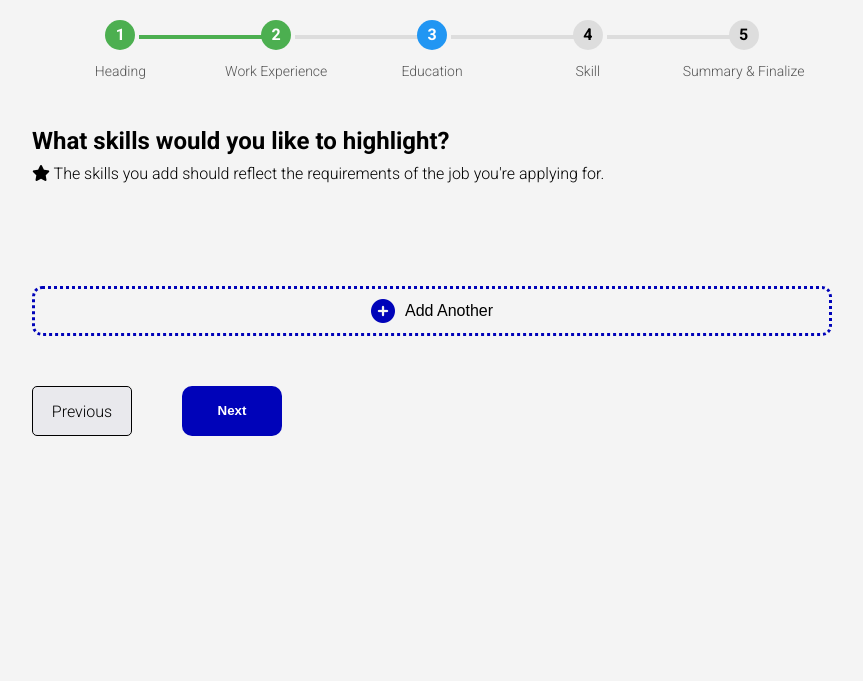
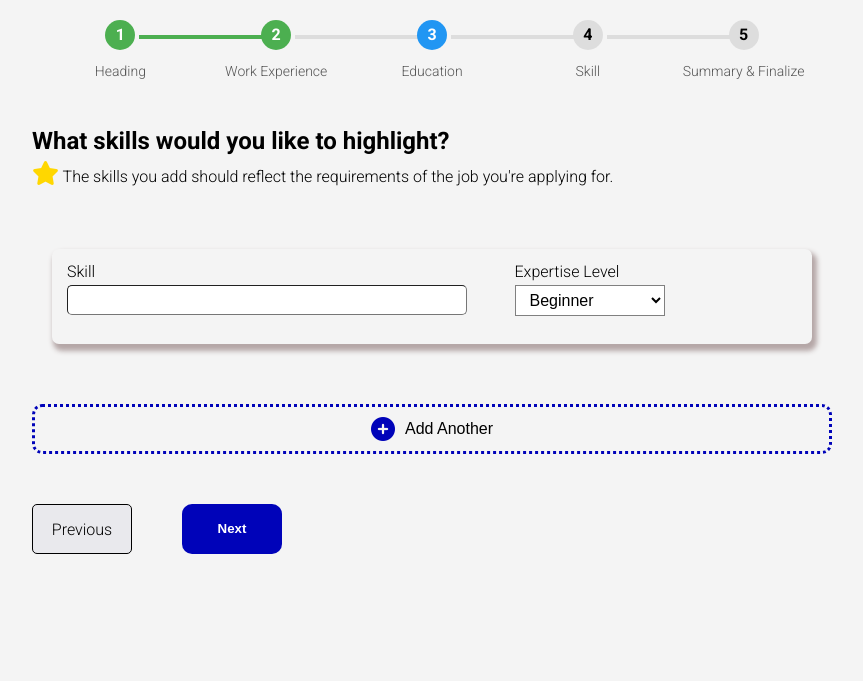
Before and after one commit to EchoDeep27/online-resume-builder, a Flask app: page /resume/section/skill in a window 1280 px wide. Shown: the top 681 px of the page, without its empty margins (208-1071 px from the left). Run offline with Flask 3, Linux system fonts and the light colour scheme.

Commit message:
feat: Added Skill-section page and cached mechanism

```diff
--- a/app.py
+++ b/app.py
@@ -176,9 +176,9 @@ def template_page():
     return render_template("template-uploader.html")
 
 
-
-
-#  Sections of a Resume pages
+# =============================================
+#  Render Page APIs for Resume section pages
+# =============================================
 @app.route("/resume/section/heading",  methods=["GET"])
 def render_heading_page():
     return render_template("header-resume.html")
--- a/static/css/main.css
+++ b/static/css/main.css
@@ -170,6 +170,22 @@ input[type="checkbox"] {
     background-color: #aa2121;
 }
 
+
+
+/* Font Awesome Icon styles */
+
+i.fa-star {
+    color: gold;
+    font-size: 1.5rem;
+}
+
+.remove-form-btn i {
+    color: var(--danger-color);
+    font-size: 1.5rem;
+    padding: 0;
+    margin: 0;
+}
+
 /* Fade out animation (used in remove button of resume' sections forms */
 .fade-out {
     animation: fadeOut 0.3s ease-out;
--- a/static/css/skill-section.css
+++ b/static/css/skill-section.css
@@ -15,15 +15,20 @@
     box-sizing: border-box;
 }
 
+.skill-form-wrapper {
+    margin-bottom: 20px;
+    position: relative;
+}
 
 .skill-form {
-    margin: 30px 0;
+    /* margin: 30px 0; */
     display: grid;
-    grid-template-columns: repeat(2, 360px);
+    grid-template-columns: 400px 150px 100px;
     width: 100%;
-    padding: 20px 15px;
-    border-radius: 15px;
+    padding: 10px 0 10px 15px;
+    border-radius: 7px;
     box-shadow: 3px 5px 5px 2px #b5a7a7;
+    justify-content: space-between;
 }
 
 .skill-form>div {
@@ -34,30 +39,27 @@
     padding: 5px 10px;
 }
 
-.skill-form input[type="text"],
-.skill-form select {
-    width: 300px;
+.skill-form input[type="text"] {
+    width: 100%;
     height: 30px;
     display: block;
     background-color: white;
+    font-size: 1rem;
 }
 
-.skill-form select{
+.skill-form select {
     border: none;
     border: .5px solid grey;
     padding: 5px 10px;
-}
-
-.skill-form .location-div {
-    grid-column: span 2;
-}
-
-.skill-form .location-div input[type="text"] {
-    width: 660px;
+    width: 100%;
+    background-color: white;
+    font-size: 1rem;
 }
 
 
-.skill-form-wrapper {
-    margin-bottom: 20px;
-    position: relative;
+
+.skill-form .remove-form-btn {
+    width: 75px;
+    height: 75px;
+    background-color: transparent;
 }
--- a/static/js/skill-section.js
+++ b/static/js/skill-section.js
@@ -0,0 +1,133 @@
+document.addEventListener('DOMContentLoaded', function () {
+
+    const ExpertiseLevel = {
+        Beginner: "Beginner",
+        Intermediate: "Intermediate",
+        Proficient: "Proficient",
+        Expert: "Expert",
+    };
+    const CACHED_NAME = "skillInfo"
+
+    // let skillFormsContainer = document.getElementById('skill-forms-container');
+    let addAnotherBtn = document.getElementById('add-another-btn');
+    let submitBtn = document.getElementById('next-btn');
+
+    submitBtn.addEventListener('click', cachedskillInfo);
+    addAnotherBtn.addEventListener('click', () => insertSkillForm(skillInfo = {}));
+
+    // Loading cached data if exists
+    loadCached()
+
+
+    function removeSkillForm(skillFormWrapper) {
+        let isConfirmed = confirm("Are you sure you want to delete this skillcation entry?");
+
+        if (!isConfirmed) {
+            return
+        }
+
+        skillFormWrapper.classList.add('fade-out');
+        setTimeout(() => {
+            skillFormWrapper.remove();
+        }, 300);
+    }
+
+    function generateOptions(optionEnum, selectedLevel) {
+        const options = Object.values(optionEnum).map(level => {
+            return `<option value="${level}" ${selectedLevel === level ? 'selected' : ''}>${level}</option>`;
+        });
+        return options.join('');
+    }
+
+
+    function insertSkillForm(skillInfo = {}, showRemoveBtn = true) {
+        if (Object.keys(skillInfo).length == 0) {
+            skillInfo = {
+                "skill": "",
+                "expertiseLevel": ExpertiseLevel.Beginner
+            }
+        }
+
+        let skillFormWrapper = document.createElement('div');
+        skillFormWrapper.classList.add('skill-form-wrapper');
+
+        skillFormWrapper.innerHTML = `
+            <form class="skill-form">
+                <div>
+                    <label for="skill">Skill</label>
+                    <input type="text" name="skill" value="${skillInfo.skill}" required>
+                </div>
+
+                <div>
+                    <label for="expertiseLevel">Expertise Level</label>
+                    <select name="expertiseLevel" required>
+                        ${generateOptions(ExpertiseLevel, skillInfo.expertiseLevel)}
+                    </select>
+                </div>
+
+                ${showRemoveBtn ? '<button type="button" class="remove-form-btn"><i class="fas fa-trash-alt"></i></button>' : ''}
+            </form>
+        `;
+
+        let skillFormsContainer = document.getElementById('skill-forms-container');
+        let removeBtn = skillFormWrapper.querySelector(".remove-form-btn");
+        if (removeBtn) {
+            removeBtn.addEventListener('click', () => removeSkillForm(skillFormWrapper));
+
+            skillFormWrapper.addEventListener('mouseover', function () {
+                removeBtn.classList.add('showed-remove-btn');
+            });
+
+            skillFormWrapper.addEventListener('mouseout', function () {
+                removeBtn.classList.remove('showed-remove-btn');
+            });
+        }
+
+        skillFormsContainer.appendChild(skillFormWrapper);
+    }
+
+
+
+    function cachedskillInfo() {
+        let skillForms = document.querySelectorAll('.skill-form');
+        let skillcationData = [];
+
+        skillForms.forEach(form => {
+            let skillData = {
+                skill: form.querySelector('input[name="skill"]').value,
+                expertiseLevel: form.querySelector('select[name="expertiseLevel"]').value, // Use 'select' instead of 'input'
+            };
+            skillcationData.push(skillData);
+        });
+
+        localStorage.setItem(CACHED_NAME, JSON.stringify(skillcationData));
+
+        // window.location.href = '/resume/section/work_experience';
+    }
+
+
+    function loadCached() {
+        let cachedData = localStorage.getItem(CACHED_NAME);
+
+        if (cachedData) {
+            let skillcationData = JSON.parse(cachedData);
+
+            let skillFormsContainer = document.getElementById('skill-forms-container');
+            skillFormsContainer.innerHTML = '';
+            let formCount = 0;
+
+            skillcationData.forEach(skillInfo => {
+                formCount++;
+                if (formCount == 1) {
+                    insertSkillForm(skillInfo, false);
+                } else {
+                    insertSkillForm(skillInfo);
+                }
+            });
+        } else {
+            insertSkillForm(skillInfo = {}, showRemoveBtn = false);
+        }
+    }
+
+
+});
```
Also changed, not shown: static/js/edu-section.js (+5 -5 lines), static/js/work-exp-section.js (+7 -7 lines).
